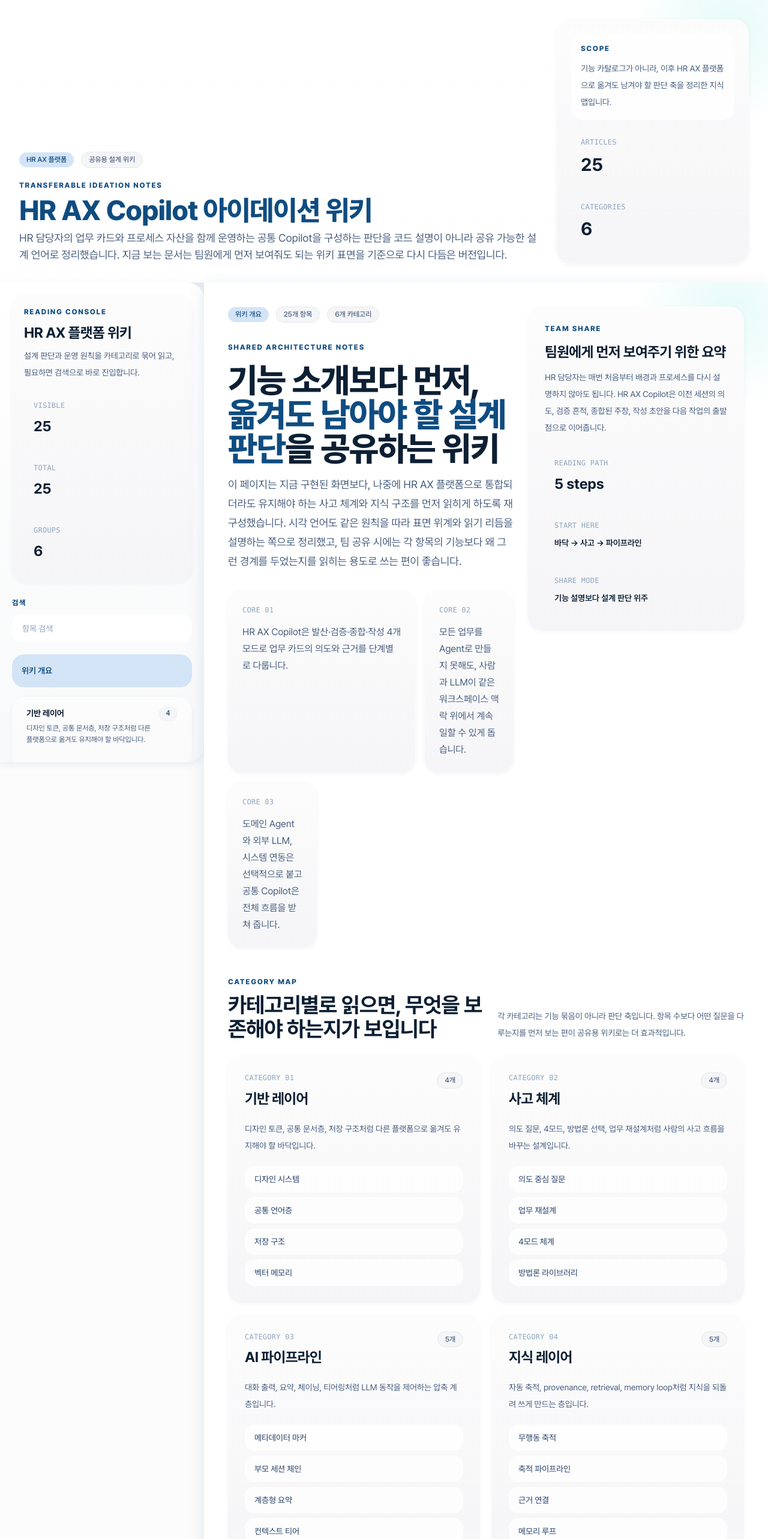
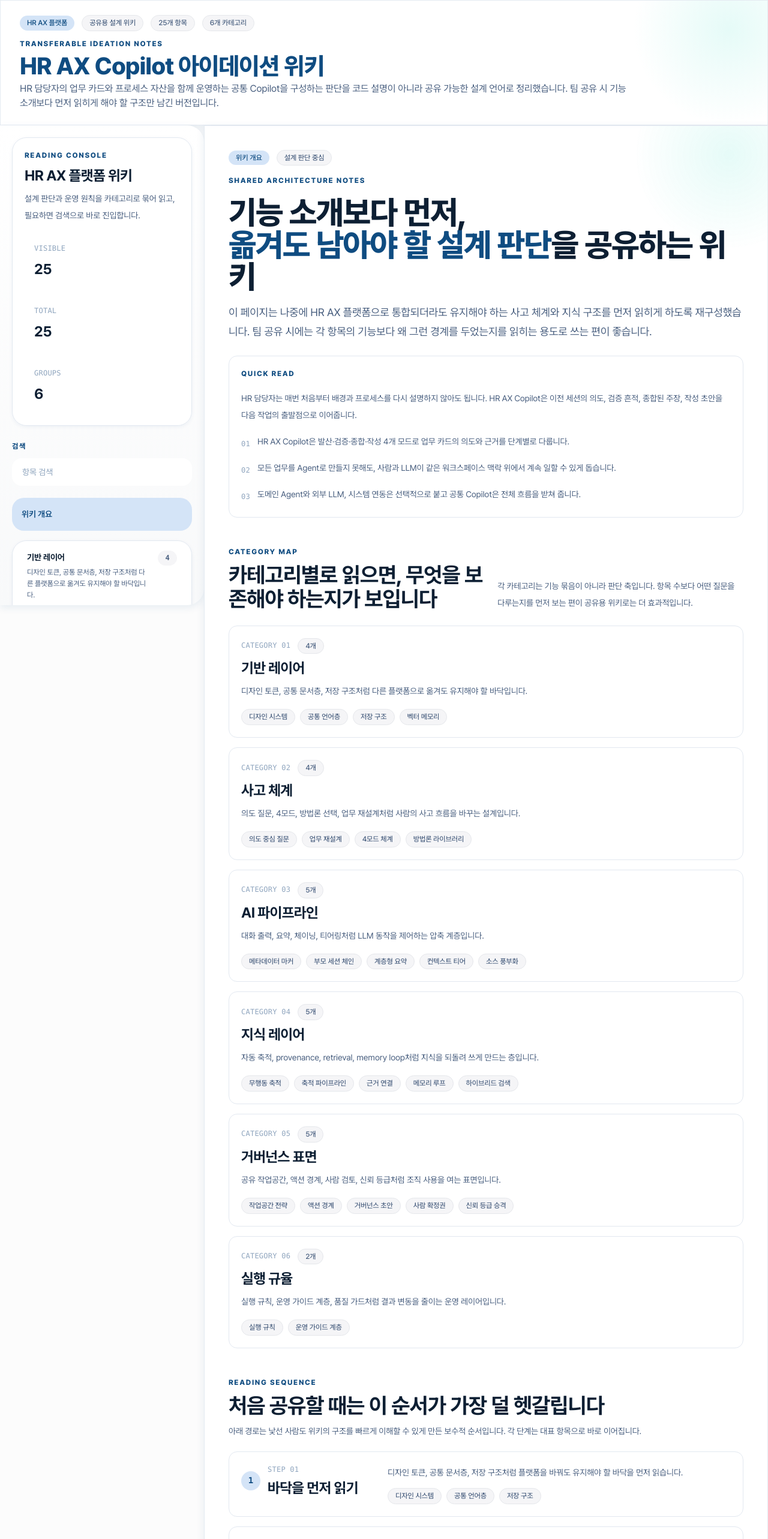
Before and after one commit to skaJ-ai/AXIOM, a Next.js app: page /ideation-points in a window 1280 px wide. Shown: the top 2566 px of the page at 60% size. Built offline with nearby package versions, Linux system fonts and the light colour scheme.

Commit message:
Simplify wiki surfaces and card system

```diff
--- a/src/app/globals.css
+++ b/src/app/globals.css
@@ -236,38 +236,27 @@
   }
 
   .workspace-card {
-    background:
-      linear-gradient(180deg, rgba(255, 255, 255, 0.94), rgba(247, 249, 251, 0.98)),
-      var(--color-bg-elevated);
-    border: 1px solid rgba(255, 255, 255, 0.72);
+    background-color: #ffffff;
+    border: 1px solid #e2e8f0;
     border-radius: calc(var(--radius-md) + 2px);
     padding: var(--space-5);
-    box-shadow:
-      inset 0 1px 0 rgba(255, 255, 255, 0.84),
-      var(--shadow-1);
     transition:
       transform var(--duration-normal) var(--ease-out),
       box-shadow var(--duration-normal) var(--ease-out),
-      background-color var(--duration-normal) var(--ease-out);
+      border-color var(--duration-normal) var(--ease-out);
   }
 
   .workspace-card:hover {
-    transform: translateY(-2px);
-    box-shadow:
-      inset 0 1px 0 rgba(255, 255, 255, 0.92),
-      var(--shadow-2);
+    transform: translateY(-4px);
+    border-color: rgba(15, 76, 129, 0.38);
+    box-shadow: 0 12px 24px -10px rgba(15, 76, 129, 0.15);
   }
 
   .workspace-card-muted {
-    background:
-      linear-gradient(180deg, rgba(255, 255, 255, 0.78), rgba(245, 245, 247, 0.98)),
-      var(--color-bg-sunken);
-    border: 1px solid rgba(255, 255, 255, 0.52);
+    background-color: #f8f9fa;
+    border: 1px solid #e2e8f0;
     border-radius: calc(var(--radius-md) + 2px);
     padding: var(--space-5);
-    box-shadow:
-      inset 0 1px 0 rgba(255, 255, 255, 0.82),
-      var(--shadow-1);
   }
 
   .workspace-empty-state {
@@ -531,10 +520,9 @@
     position: relative;
     overflow: hidden;
     border-radius: 1.75rem;
-    background:
-      linear-gradient(180deg, rgba(255, 255, 255, 0.92), rgba(255, 255, 255, 0.98)),
-      var(--color-bg-elevated);
-    box-shadow: var(--shadow-3);
+    background: rgba(255, 255, 255, 0.92);
+    border: 1px solid rgba(226, 232, 240, 0.9);
+    box-shadow: var(--shadow-2);
   }
 
   .wiki-shell-surface::before {
@@ -555,13 +543,10 @@
   }
 
   .wiki-panel-muted {
-    background:
-      linear-gradient(180deg, rgba(255, 255, 255, 0.74), rgba(245, 245, 247, 0.98)),
-      var(--color-bg-sunken);
+    background: rgba(255, 255, 255, 0.96);
+    border: 1px solid #e2e8f0;
     border-radius: 1.5rem;
-    box-shadow:
-      inset 0 1px 0 rgba(255, 255, 255, 0.74),
-      var(--shadow-1);
+    box-shadow: var(--shadow-1);
   }
 
   /* Divider */
@@ -807,26 +792,10 @@
     position: relative;
     overflow: hidden;
     border-radius: 1.5rem;
-    background:
-      linear-gradient(180deg, rgba(255, 255, 255, 0.76), rgba(245, 245, 247, 0.98)),
-      var(--color-bg-sunken);
+    background: rgba(255, 255, 255, 0.96);
+    border: 1px solid #e2e8f0;
     padding: var(--space-6);
     box-shadow: var(--shadow-1);
-  }
-
-  .ideation-stage-card::after {
-    content: '';
-    position: absolute;
-    inset: auto -8% -36% 40%;
-    height: 9rem;
-    border-radius: 9999px;
-    background: radial-gradient(circle, rgba(212, 228, 247, 0.8), transparent 70%);
-    pointer-events: none;
-  }
-
-  .ideation-stage-card > * {
-    position: relative;
-    z-index: 1;
   }
 
   .ideation-stage-card-top {
--- a/src/app/ideation-points/layout.tsx
+++ b/src/app/ideation-points/layout.tsx
@@ -12,48 +12,23 @@ export default function IdeationPointsLayout({ children }: { children: ReactNode
   return (
     <main className="min-h-screen bg-[radial-gradient(circle_at_top_left,_rgba(212,228,247,0.94),_transparent_30%),radial-gradient(circle_at_top_right,_rgba(224,250,246,0.82),_transparent_24%),var(--color-bg)]">
       <div className="flex flex-col gap-4 xl:gap-0">
-        <header className="wiki-shell-surface px-4 py-4 md:px-6 md:py-6 xl:rounded-none xl:px-8 xl:py-8 2xl:px-10 2xl:py-9">
-          <div className="grid gap-6 xl:grid-cols-[minmax(0,1fr)_320px] xl:items-end">
-            <div className="flex flex-col gap-5">
+        <header className="wiki-shell-surface px-4 py-4 md:px-6 md:py-5 xl:rounded-none xl:px-8 xl:py-6 2xl:px-10">
+          <div className="flex flex-col gap-3">
             <div className="flex flex-wrap items-center gap-3">
               <span className="badge badge-accent">{BRAND_SHORT_LABEL}</span>
               <span className="badge badge-neutral">공유용 설계 위키</span>
+              <span className="badge badge-neutral">{IDEATION_POINT_ARTICLES.length}개 항목</span>
+              <span className="badge badge-neutral">{IDEATION_POINT_CATEGORY_ORDER.length}개 카테고리</span>
             </div>
-              <div className="space-y-3">
+            <div className="space-y-2">
               <p className="section-label">Transferable Ideation Notes</p>
-                <h1 className="font-headline text-3xl font-extrabold tracking-tight text-[var(--color-accent)] md:text-4xl xl:text-[2.9rem]">
+              <h1 className="font-headline text-2xl font-extrabold tracking-tight text-[var(--color-accent)] md:text-3xl xl:text-[2.5rem]">
                 {BRAND_NAME} 아이데이션 위키
               </h1>
-                <p className="max-w-4xl text-base leading-8 text-[var(--color-text-secondary)] md:text-lg">
+              <p className="max-w-5xl text-sm leading-7 text-[var(--color-text-secondary)] md:text-base">
                 {BRAND_TAGLINE}을 구성하는 판단을 코드 설명이 아니라 공유 가능한 설계 언어로
-                  정리했습니다. 지금 보는 문서는 팀원에게 먼저 보여줘도 되는 위키 표면을 기준으로
-                  다시 다듬은 버전입니다.
+                정리했습니다. 팀 공유 시 기능 소개보다 먼저 읽히게 해야 할 구조만 남긴 버전입니다.
               </p>
-              </div>
-            </div>
-
-            <div className="wiki-panel-muted grid gap-3 p-5 lg:p-6">
-              <div className="rounded-[1.25rem] bg-white/80 px-4 py-4 shadow-[var(--shadow-1)]">
-                <p className="section-label">Scope</p>
-                <p className="mt-2 text-sm leading-7 text-[var(--color-text-secondary)]">
-                  기능 카탈로그가 아니라, 이후 HR AX 플랫폼으로 옮겨도 남겨야 할 판단 축을 정리한
-                  지식 맵입니다.
-                </p>
-              </div>
-              <div className="grid gap-3 sm:grid-cols-2 xl:grid-cols-1">
-                <div className="rounded-[1.25rem] bg-white/74 px-4 py-4 shadow-[var(--shadow-1)]">
-                  <p className="meta">ARTICLES</p>
-                  <p className="mt-2 font-headline text-3xl font-bold text-[var(--color-text)]">
-                    {IDEATION_POINT_ARTICLES.length}
-                  </p>
-                </div>
-                <div className="rounded-[1.25rem] bg-white/74 px-4 py-4 shadow-[var(--shadow-1)]">
-                  <p className="meta">CATEGORIES</p>
-                  <p className="mt-2 font-headline text-3xl font-bold text-[var(--color-text)]">
-                    {IDEATION_POINT_CATEGORY_ORDER.length}
-                  </p>
-                </div>
-              </div>
             </div>
           </div>
         </header>
--- a/src/app/ideation-points/page.tsx
+++ b/src/app/ideation-points/page.tsx
@@ -61,14 +61,6 @@ const READING_SEQUENCE = [
   },
 ];
 
-function getPitchCardClassName(index: number): string {
-  if (index === 0) {
-    return 'md:col-span-2 xl:col-span-2';
-  }
-
-  return '';
-}
-
 export default function IdeationPointsPage() {
   const categorySummaries = IDEATION_POINT_CATEGORY_ORDER.map((category) => {
     const articles = getIdeationPointArticlesByCategory(category);
@@ -82,75 +74,43 @@ export default function IdeationPointsPage() {
 
   return (
     <article className="flex flex-col gap-12">
-      <section className="grid gap-6 xl:grid-cols-[minmax(0,1.14fr)_360px] xl:items-start">
-        <div className="flex flex-col gap-8">
+      <section className="flex flex-col gap-6">
+        <div className="space-y-4">
           <div className="flex flex-wrap items-center gap-3">
             <span className="badge badge-accent">위키 개요</span>
-            <span className="badge badge-neutral">{IDEATION_POINT_ARTICLES.length}개 항목</span>
-            <span className="badge badge-neutral">
-              {IDEATION_POINT_CATEGORY_ORDER.length}개 카테고리
-            </span>
+            <span className="badge badge-neutral">설계 판단 중심</span>
           </div>
 
           <div className="space-y-4">
             <p className="section-label">Shared Architecture Notes</p>
-            <h1 className="font-headline text-balance text-4xl font-extrabold leading-[1.04] tracking-tight text-[var(--color-text)] md:text-5xl xl:text-[3.55rem]">
+            <h1 className="font-headline text-balance text-4xl font-extrabold leading-[1.04] tracking-tight text-[var(--color-text)] md:text-5xl xl:text-[3.35rem]">
               기능 소개보다 먼저,
               <br />
               <span className="text-[var(--color-accent)]">옮겨도 남아야 할 설계 판단</span>을
               공유하는 위키
             </h1>
-            <p className="max-w-[58rem] text-lg leading-8 text-[var(--color-text-secondary)]">
-              이 페이지는 지금 구현된 화면보다, 나중에 HR AX 플랫폼으로 통합되더라도 유지해야 하는
-              사고 체계와 지식 구조를 먼저 읽히게 하도록 재구성했습니다. 시각 언어도 같은 원칙을
-              따라 표면 위계와 읽기 리듬을 설명하는 쪽으로 정리했고, 팀 공유 시에는 각 항목의
-              기능보다 왜 그런 경계를 두었는지를 읽히는 용도로 쓰는 편이 좋습니다.
+            <p className="max-w-[64rem] text-lg leading-8 text-[var(--color-text-secondary)]">
+              이 페이지는 나중에 HR AX 플랫폼으로 통합되더라도 유지해야 하는 사고 체계와 지식
+              구조를 먼저 읽히게 하도록 재구성했습니다. 팀 공유 시에는 각 항목의 기능보다 왜 그런
+              경계를 두었는지를 읽히는 용도로 쓰는 편이 좋습니다.
             </p>
-          </div>
-
-          <div className="grid gap-4 md:grid-cols-2 xl:grid-cols-3">
-            {BRAND_ELEVATOR_PITCH.map((line, index) => (
-              <article
-                className={`wiki-panel-muted flex flex-col gap-3 p-5 lg:p-6 ${getPitchCardClassName(index)}`}
-                key={line}
-              >
-                <span className="meta">{`CORE 0${index + 1}`}</span>
-                <p className="text-base leading-7 text-[var(--color-text-secondary)]">{line}</p>
-              </article>
-            ))}
           </div>
         </div>
 
-        <aside className="wiki-panel-muted flex flex-col gap-5 p-6 lg:p-7">
-          <div>
-            <p className="section-label">Team Share</p>
-            <h2 className="mt-3 font-headline text-2xl font-bold tracking-tight text-[var(--color-text)]">
-              팀원에게 먼저 보여주기 위한 요약
-            </h2>
-            <p className="mt-3 text-sm leading-7 text-[var(--color-text-secondary)]">
+        <section className="workspace-card flex flex-col gap-4">
+          <p className="section-label">Quick Read</p>
+          <p className="text-sm leading-7 text-[var(--color-text-secondary)]">
             {BRAND_MEMBER_VALUE_PROPOSITION}
           </p>
-          </div>
-
-          <div className="grid gap-3 sm:grid-cols-3 xl:grid-cols-1">
-            <div className="rounded-[1.25rem] bg-white/82 px-4 py-4 shadow-[var(--shadow-1)]">
-              <p className="meta">READING PATH</p>
-              <p className="mt-2 font-headline text-2xl font-bold text-[var(--color-text)]">
-                {READING_SEQUENCE.length} steps
-              </p>
-            </div>
-            <div className="rounded-[1.25rem] bg-white/82 px-4 py-4 shadow-[var(--shadow-1)]">
-              <p className="meta">START HERE</p>
-              <p className="mt-2 text-sm font-semibold text-[var(--color-text)]">바닥 → 사고 → 파이프라인</p>
-            </div>
-            <div className="rounded-[1.25rem] bg-white/82 px-4 py-4 shadow-[var(--shadow-1)]">
-              <p className="meta">SHARE MODE</p>
-              <p className="mt-2 text-sm font-semibold text-[var(--color-text)]">
-                기능 설명보다 설계 판단 위주
-              </p>
-            </div>
-          </div>
-        </aside>
+          <ul className="grid gap-3">
+            {BRAND_ELEVATOR_PITCH.map((line, index) => (
+              <li className="flex gap-3 text-sm leading-7 text-[var(--color-text-secondary)]" key={line}>
+                <span className="meta pt-1">{`0${index + 1}`}</span>
+                <span>{line}</span>
+              </li>
+            ))}
+          </ul>
+        </section>
       </section>
 
       <section className="flex flex-col gap-6">
@@ -167,30 +127,28 @@ export default function IdeationPointsPage() {
           </p>
         </div>
 
-        <div className="grid gap-5 xl:grid-cols-2 2xl:grid-cols-3">
+        <div className="grid gap-4">
           {categorySummaries.map((categorySummary, index) => (
-            <article
-              className="wiki-panel-muted flex h-full flex-col gap-5 p-6 lg:p-7"
-              key={categorySummary.category}
-            >
-              <div className="flex items-start justify-between gap-4">
+            <article className="workspace-card" key={categorySummary.category}>
+              <div className="flex flex-col gap-3 lg:flex-row lg:items-start lg:justify-between">
                 <div className="space-y-2">
+                  <div className="flex flex-wrap items-center gap-3">
                     <p className="meta">{`CATEGORY 0${index + 1}`}</p>
+                    <span className="badge badge-neutral">{categorySummary.articles.length}개</span>
+                  </div>
                   <h3 className="font-headline text-2xl font-bold tracking-tight text-[var(--color-text)]">
                     {categorySummary.meta.label}
                   </h3>
+                  <p className="max-w-3xl text-sm leading-7 text-[var(--color-text-secondary)]">
+                    {categorySummary.meta.description}
+                  </p>
                 </div>
-                <span className="badge badge-neutral">{categorySummary.articles.length}개</span>
               </div>
 
-              <p className="text-sm leading-7 text-[var(--color-text-secondary)]">
-                {categorySummary.meta.description}
-              </p>
-
-              <div className="grid gap-2">
-                {categorySummary.articles.slice(0, 4).map((article) => (
+              <div className="flex flex-wrap gap-2 pt-4">
+                {categorySummary.articles.map((article) => (
                   <Link
-                    className="rounded-[1rem] bg-white/80 px-4 py-3 text-sm font-medium text-[var(--color-text-secondary)] shadow-[var(--shadow-1)] transition hover:-translate-y-0.5 hover:text-[var(--color-accent)]"
+                    className="badge badge-neutral transition hover:border-[var(--color-accent)] hover:text-[var(--color-accent)]"
                     href={`/ideation-points/${article.slug}`}
                     key={article.slug}
                   >
@@ -203,31 +161,32 @@ export default function IdeationPointsPage() {
         </div>
       </section>
 
-      <section className="grid gap-6 xl:grid-cols-[minmax(0,1.06fr)_minmax(320px,0.94fr)]">
-        <div className="flex flex-col gap-5">
+      <section className="flex flex-col gap-5">
         <div className="space-y-2">
           <p className="section-label">Reading Sequence</p>
           <h2 className="font-headline text-3xl font-bold tracking-tight text-[var(--color-text)] md:text-4xl">
             처음 공유할 때는 이 순서가 가장 덜 헷갈립니다
           </h2>
-            <p className="text-sm leading-7 text-[var(--color-text-secondary)]">
+          <p className="max-w-3xl text-sm leading-7 text-[var(--color-text-secondary)]">
             아래 경로는 낯선 사람도 위키의 구조를 빠르게 이해할 수 있게 만든 보수적 순서입니다.
-              각 단계 카드는 대표 항목으로 바로 이어집니다.
+            각 단계는 대표 항목으로 바로 이어집니다.
           </p>
         </div>
 
         <div className="grid gap-4">
           {READING_SEQUENCE.map((stage, index) => (
-              <article className="ideation-stage-card" key={stage.title}>
-                <div className="ideation-stage-card-top">
+            <article className="workspace-card" key={stage.title}>
+              <div className="flex flex-col gap-3 lg:flex-row lg:items-start lg:gap-5">
+                <div className="flex items-center gap-3 lg:min-w-[14rem]">
                   <span className="ideation-stage-badge">{index + 1}</span>
-                  <div className="space-y-2">
+                  <div className="space-y-1">
                     <p className="meta">{`STEP 0${index + 1}`}</p>
                     <h3 className="font-headline text-2xl font-bold tracking-tight text-[var(--color-text)]">
                       {stage.title}
                     </h3>
                   </div>
                 </div>
+                <div className="flex min-w-0 flex-col gap-3">
                   <p className="text-sm leading-7 text-[var(--color-text-secondary)]">
                     {stage.description}
                   </p>
@@ -252,43 +211,11 @@ export default function IdeationPointsPage() {
                       );
                     })}
                   </div>
+                </div>
+              </div>
             </article>
           ))}
         </div>
-        </div>
-
-        <aside className="wiki-panel-muted flex flex-col gap-5 p-6 lg:p-7">
-          <div>
-            <p className="section-label">Use This Wiki</p>
-            <h2 className="mt-3 font-headline text-2xl font-bold tracking-tight text-[var(--color-text)]">
-              팀 공유 시 읽히는 포인트
-            </h2>
-          </div>
-
-          <div className="grid gap-3">
-            <div className="rounded-[1.25rem] bg-white/78 px-5 py-5 shadow-[var(--shadow-1)]">
-              <p className="meta">01</p>
-              <p className="mt-2 text-sm leading-7 text-[var(--color-text-secondary)]">
-                먼저 카테고리 이름만 훑게 하고, 그다음 각 카테고리의 대표 항목으로 내려가게 하면
-                전체 구조를 더 빨리 이해합니다.
-              </p>
-            </div>
-            <div className="rounded-[1.25rem] bg-white/78 px-5 py-5 shadow-[var(--shadow-1)]">
-              <p className="meta">02</p>
-              <p className="mt-2 text-sm leading-7 text-[var(--color-text-secondary)]">
-                기능을 시연하기보다, 왜 이런 경계와 기억 구조를 두었는지부터 설명하면 플랫폼 논의와
-                위키 논의가 섞이지 않습니다.
-              </p>
-            </div>
-            <div className="rounded-[1.25rem] bg-white/78 px-5 py-5 shadow-[var(--shadow-1)]">
-              <p className="meta">03</p>
-              <p className="mt-2 text-sm leading-7 text-[var(--color-text-secondary)]">
-                나중에 HR AX 플랫폼으로 합쳐질 때도 그대로 가져갈 수 있는 판단 축인지, 각 항목을 그
-                기준으로 읽히게 하는 것이 핵심입니다.
-              </p>
-            </div>
-          </div>
-        </aside>
       </section>
     </article>
   );
```
Also changed, not shown: src/app/ideation-points/articles/foundation.ts (+8 -0 lines), src/app/ideation-points/ideation-point-article.tsx (+22 -48 lines). Lines whose indentation alone changed are shown as unchanged.
